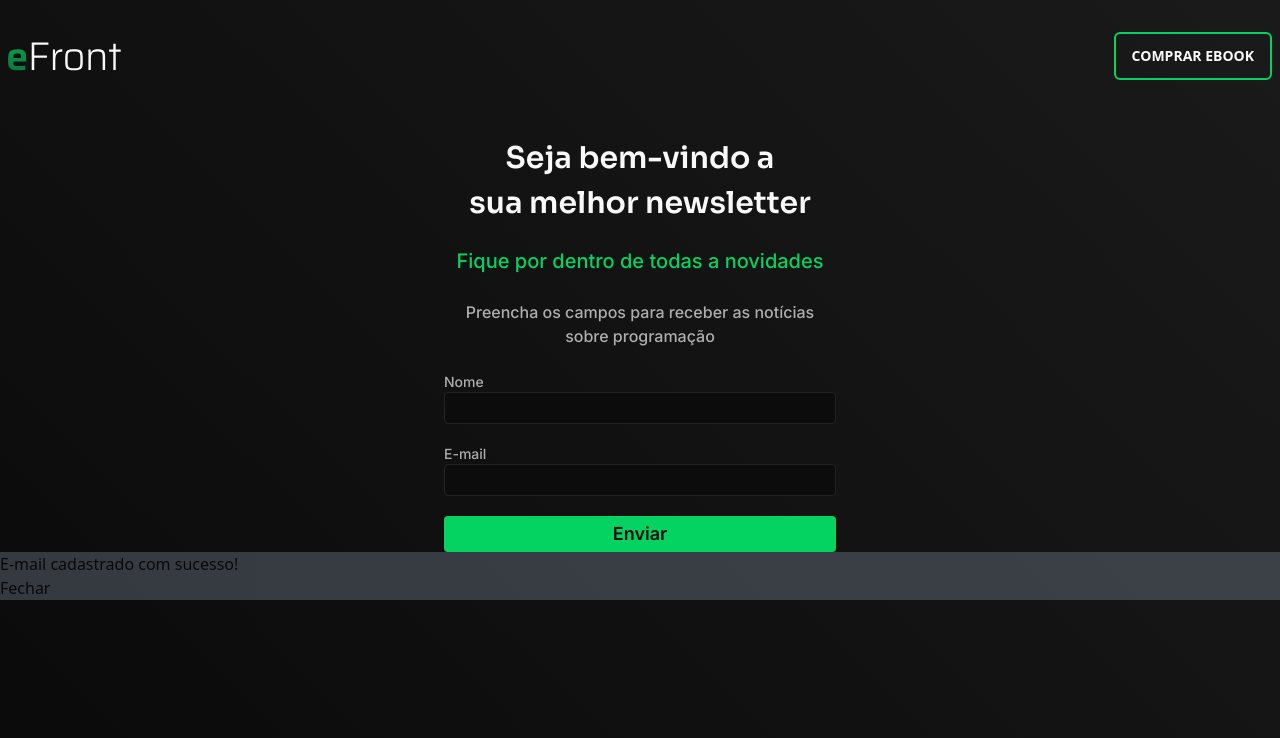
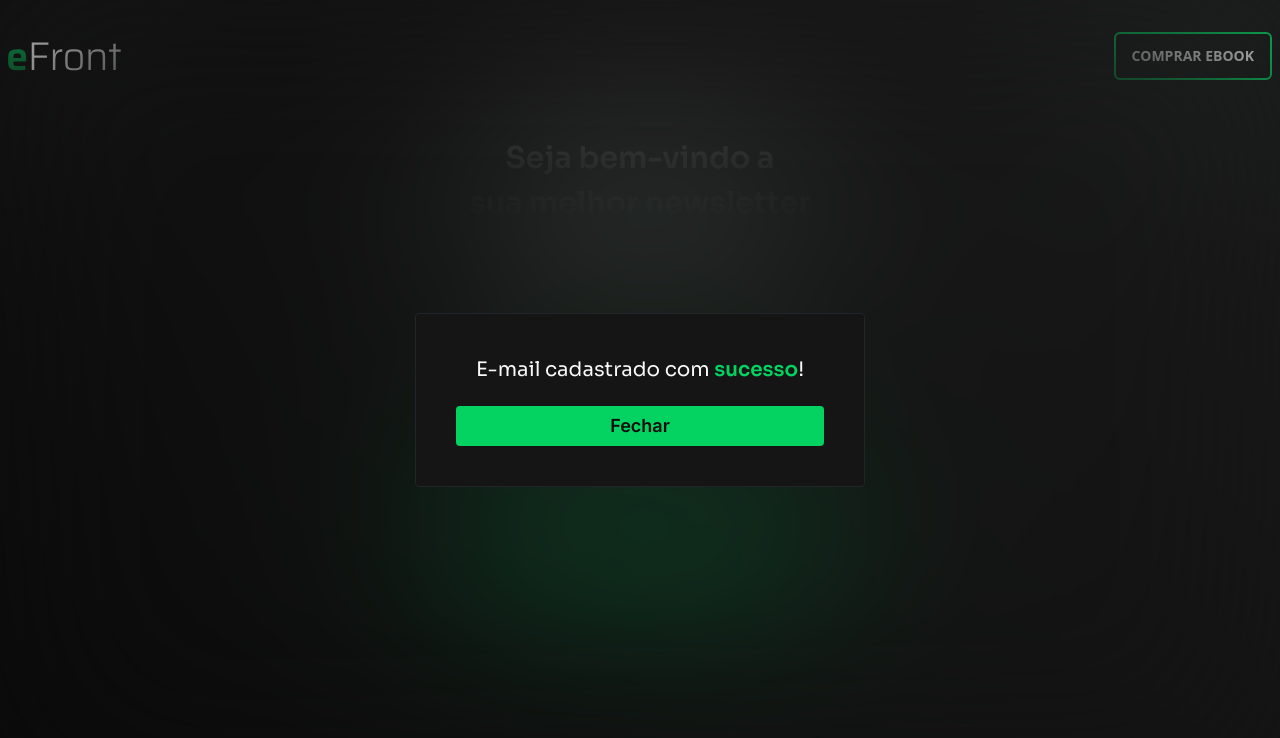
Before and after one commit to GabrielMatoss/Efront-Formulario, a React (Vite) app: page / in a window 1280 px wide. Both pictures are taken after typing "Sample", "name@example.com" into the empty fields and a click on the button "Enviar". Shown: the top 738 px of the page. Built offline with nearby package versions, Linux system fonts and the light colour scheme.

Commit message:
style(app): ordering the tailwind classes with the plugin

```diff
--- a/src/App.tsx
+++ b/src/App.tsx
@@ -6,33 +6,33 @@ export function App() {
   const [modalIsOpen, setModalIsOpen] = useState(false);
 
   return (
-    <div className="max-w-7xl mx-auto pb-4 ">
-      <header className="pt-8 px-2 flex items-center justify-between">
+    <div className="mx-auto max-w-7xl pb-4 ">
+      <header className="flex items-center justify-between px-2 pt-8">
         <img src={eFrontLogo} alt="" />
 
         <button
           type="button"
-          className="font-sans text-sm font-bold py-3 px-4 border-2 border-green-primary
-          hover:border-opacity-70 transition-colors rounded-md uppercase text-white-primary"
+          className="rounded-md border-2 border-green-primary px-4 py-3 font-sans text-sm
+          font-bold uppercase text-white-primary transition-colors hover:border-opacity-70"
         >
           comprar ebook
         </button>
       </header>
 
-      <main className="max-w-md mx-auto mt-14">
-        <section className="text-center flex flex-col items-center justify-between gap-5">
-          <h1 className="font-Sora text-3xl leading-normal font-semibold text-white-primary">
+      <main className="mx-auto mt-14 max-w-md">
+        <section className="flex flex-col items-center justify-between gap-5 text-center">
+          <h1 className="font-Sora text-3xl font-semibold leading-normal text-white-primary">
             Seja bem-vindo a
             <br />
             sua melhor newsletter
           </h1>
-          <p className="font-Inter font-medium text-xl leading-normal text-green-primary">
+          <p className="font-Inter text-xl font-medium leading-normal text-green-primary">
             Fique por dentro de todas a novidades
           </p>
         </section>
 
         <section className="mt-6 px-7">
-          <p className="text-gray-primary font-Inter font-medium text-base leading-normal text-center">
+          <p className="text-center font-Inter text-base font-medium leading-normal text-gray-primary">
             Preencha os campos para receber as notícias sobre programação
           </p>
 
@@ -40,10 +40,22 @@ export function App() {
         </section>
       </main>
       {modalIsOpen ? (
-        <div className="bg-dark-primary opacity-30">
-          <div className="bg-slate-400">
-            <p>E-mail cadastrado com sucesso!</p>
-            <button onClick={() => setModalIsOpen(false)}>Fechar</button>
+        <div className="fixed left-0 top-0 flex min-h-full w-full items-center justify-center px-5 backdrop-blur-[100px] backdrop-opacity-100 backdrop:bg-modalBg-backdrop">
+          <div className="flex flex-col items-center justify-center gap-5 rounded border border-dark-secondary bg-modalBg-dark p-10 text-center">
+            <p className="px-5 font-Sora text-xl font-normal leading-relaxed text-white-primary max-viewportCel:text-base">
+              E-mail cadastrado com{" "}
+              <strong className="font-semibold text-green-primary">
+                sucesso
+              </strong>
+              !
+            </p>
+            <button
+              className="h-10 w-full rounded bg-green-primary text-center font-Inter text-lg
+              font-semibold text-dark-primary transition-colors hover:opacity-75"
+              onClick={() => setModalIsOpen(false)}
+            >
+              Fechar
+            </button>
           </div>
         </div>
       ) : (
```
